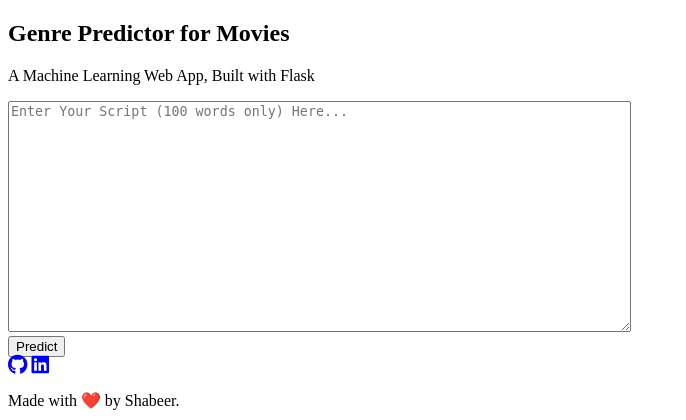
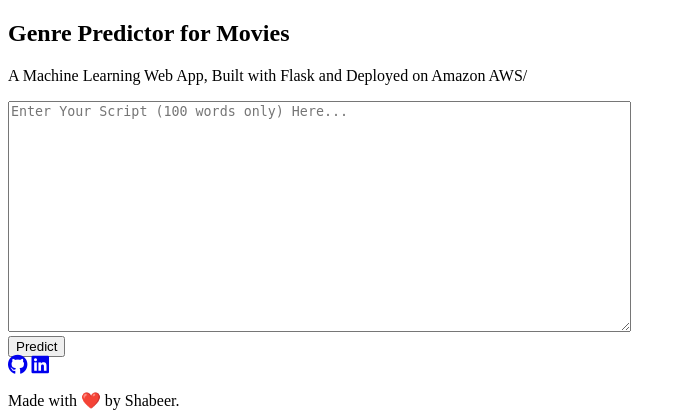
Before and after one commit to ShabeerMohammad/Movie-Genre-Prediction, a Flask app: page / in a window 1280 px wide. Shown: the top 420 px of the page, without its empty margins (0-686 px from the left). Run offline with Flask 2, Linux system fonts and the light colour scheme; parts of the project's set-up code (start-up, migrations or seed data) failed here and were passed over; some libraries are stand-ins or nearby versions; some web fonts are replaced.

Commit message:
Update index.html

```diff
--- a/templates/index.html
+++ b/templates/index.html
@@ -16,7 +16,7 @@
     	<div class="container">
     		<h2 class='container-heading'><span class="heading_font">Genre Predictor</span> for Movies</h2>
             <div class='description'>
-    			<p>A Machine Learning Web App, Built with Flask</p>
+    			<p>A Machine Learning Web App, Built with Flask and Deployed on Amazon AWS/</p>
     		</div>
     	</div>
 
```
